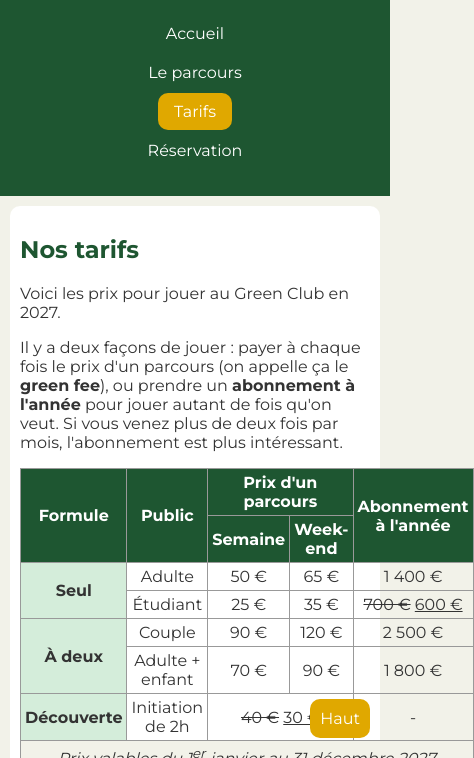
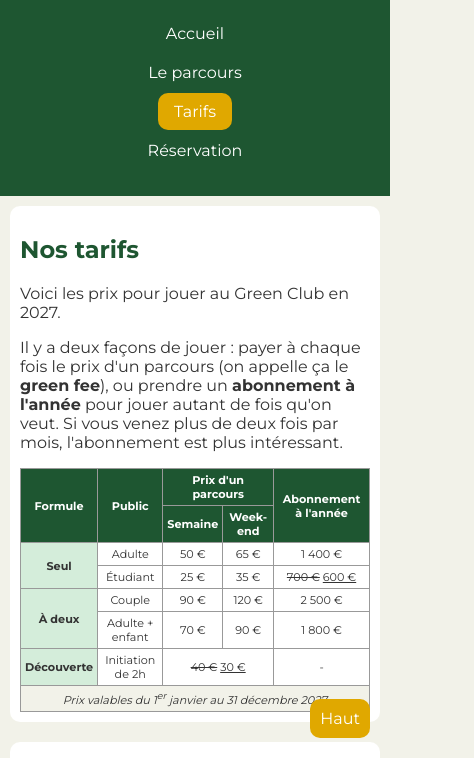
Before and after one commit to jb701/Green-Club, a plain HTML site: page tarifs.html in a window 390 px wide. Shown: the part 86-844 px from the top of the page, 474 px wide, since content can reach past the window. Drawn offline with Linux system fonts and the light colour scheme.

Commit message:
Update style.css

```diff
--- a/style.css
+++ b/style.css
@@ -293,7 +293,7 @@ footer a {
     }
 
     table {
-        width: 0.7em;
+        font-size: 0.7em;
     }
 
     th, td {
```
